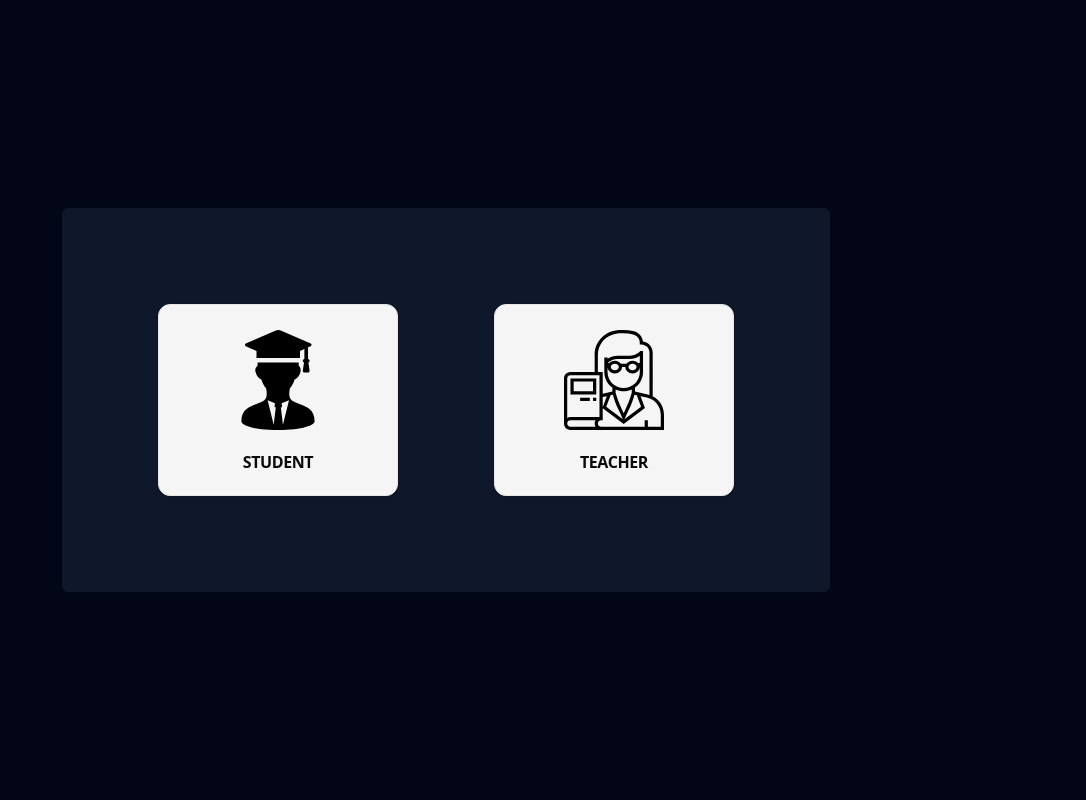
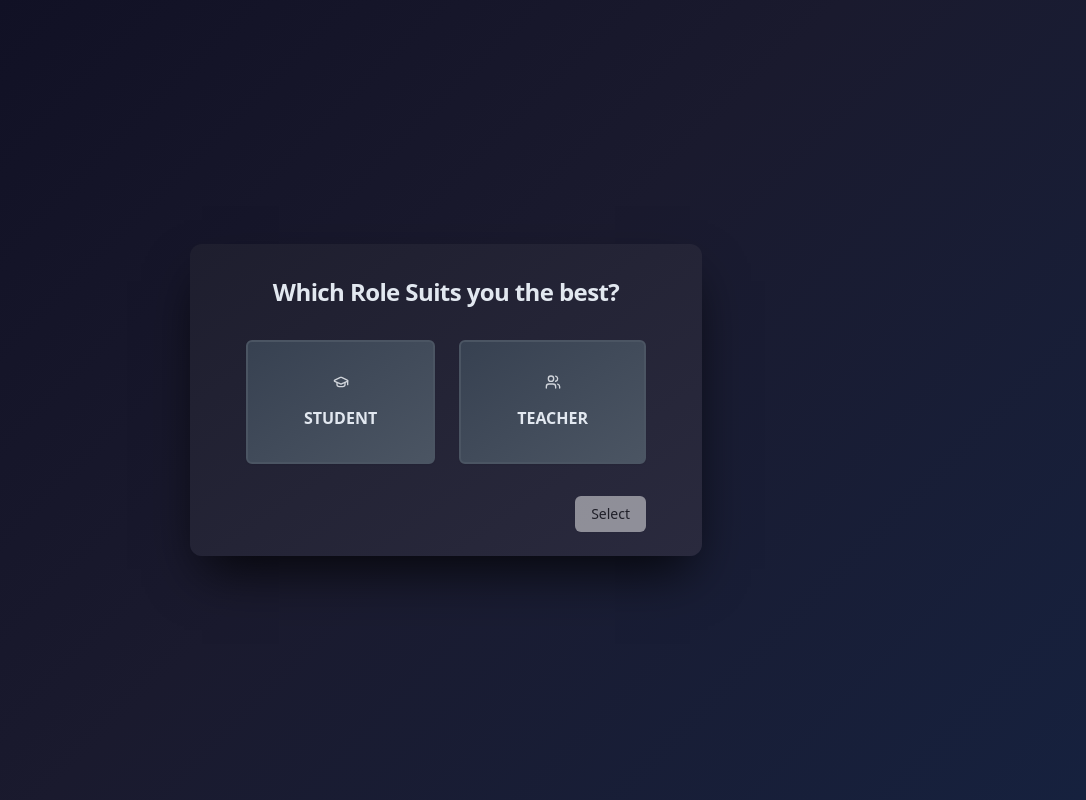
Before and after one commit to royanish0410/test-track, a Next.js app: page /select-role in a window 1280 px wide. Shown: the whole page, without its empty margins (194-1280 px from the left). Built offline with nearby package versions, Linux system fonts and the light colour scheme; no server answers; sample sign-in values are in the browser's storage.

Commit message:
Email and password login verification and Role updation created. But UI Have to update.

```diff
--- /dev/null
+++ b/src/app/check-role/page.tsx
@@ -0,0 +1,25 @@
+
+"use client";
+
+import { useUser } from "@clerk/nextjs";
+import { useRouter } from "next/navigation";
+import { useEffect } from "react";
+
+export default function CheckRolePage() {
+    const { user, isLoaded } = useUser();
+    const router = useRouter();
+
+    useEffect(() => {
+        if (!isLoaded) return;
+
+        const role = user?.publicMetadata?.role;
+
+        if (!role) {
+            router.push("/select-role");
+        } else {
+            router.push("/dashboard");
+        }
+    }, [isLoaded, user]);
+
+    return <div>Loading...</div>;
+}
--- a/src/app/select-role/page.tsx
+++ b/src/app/select-role/page.tsx
@@ -1,46 +1,161 @@
-'use client'
+"use client"
 
-import { Card,CardTitle,CardContent } from '@/components/ui/card';
-import React from 'react'
-import { useState } from 'react';
-import Image from 'next/image';
+import { useState } from "react"
+import { Card, CardContent, CardFooter, CardHeader, CardTitle } from "@/components/ui/card"
+import { Button } from "@/components/ui/button"
+import { GraduationCap, Loader2, Users } from "lucide-react"
+import { Dialog, DialogContent, DialogDescription, DialogFooter, DialogHeader, DialogTitle, DialogTrigger } from "@/components/ui/dialog"
+import { useUser } from "@clerk/nextjs"
+import { useRouter } from "next/navigation"
 
-const StudentCard = () => {
-    return (
-        <Card className='bg-neutral-100 h-[12rem] w-[15rem] flex flex-col items-center justify-center hover:bg-neutral-50 hover:shadow-lg transition ease-in'>
-            <CardContent>
-                <div>
-                    <Image src={'/student.svg'} alt='STUDENT' width={100} height={100}/>
-                </div>
-            </CardContent>
-            <CardTitle>STUDENT</CardTitle>
-        </Card>
-    )
-}
-const TeacherCard = () => {
-    return (
-        <Card className='bg-neutral-100 h-[12rem] w-[15rem] flex flex-col items-center justify-center hover:bg-neutral-50 hover:shadow-lg transition ease-in'>
-            <CardContent>
-                <div>
-                    <Image src={'/teacher.svg'} alt='Teacher' width={100} height={100}/>
-                </div>
-            </CardContent>
-            <CardTitle>TEACHER</CardTitle>
-        </Card>
-    )
-}
+export default function RoleSelector() {
+    const [selectedRole, setSelectedRole] = useState<"STUDENT" | "TEACHER" | "">("")
+    const [isLoading,setIsLoading] = useState<boolean>(false);
+    const [isDialogOpen, setIsDialogOpen] = useState<boolean>(false)
+    const {isLoaded,isSignedIn,user} = useUser();
+    const router = useRouter();
 
-const page = () => {
-    const [role, setrole] = useState("");
+    if(!isLoaded || !isSignedIn || (user.publicMetadata?.role === "STUDENT"||user.publicMetadata?.role === "TEACHER")) return;
+
+    const handleRoleSubmit = async (e:React.FormEvent) => {
+        e.preventDefault()
+        setIsLoading(true)
+        try {
+            if(!isLoaded || !isSignedIn || !user) return;
+            const updateResponse = await fetch('/api/users/set-role/',{
+                method:"POST",
+                headers:{
+                    'Content-Type': 'application/json'
+                },
+                body: JSON.stringify({
+                    userId:user?.id,
+                    role:selectedRole
+                })
+            })
+
+            if(!updateResponse.ok){
+                throw new Error(`HTTP error status : ${updateResponse.status}`)
+            }
+            console.log("Data updated successfully.")
+
+            setIsDialogOpen(false);
+
+            router.push("/dashboard")
+        } catch (error) {
+            console.error("Failed due to : ",error);
+        } finally {
+            setIsLoading(false);
+        }
+    }
 
     return (
-        <div className='bg-slate-950 w-full min-h-screen flex flex-row items-center justify-center'>
-            <div className='flex flex-row items-center justify-evenly h-[24rem] w-[48rem] bg-slate-900 rounded-md'>
-                <StudentCard/>
-                <TeacherCard/>
-            </div>
+        <div
+        className="min-h-screen flex items-center justify-center p-4"
+        style={{
+            background: "linear-gradient(135deg, #0f0f23 0%, #1a1a2e 50%, #16213e 100%)",
+        }}
+        >
+            <Card
+            className="w-full max-w-lg border-0 shadow-2xl"
+            style={{
+            background: "linear-gradient(145deg, #1e1e2e, #2a2a3e)",
+            boxShadow: "0 25px 50px -12px rgba(0, 0, 0, 0.8)",
+            }}
+            >
+                <CardHeader className="text-center pb-8 pt-8">
+                    <CardTitle className="text-2xl font-bold tracking-tight" style={{ color: "#e2e8f0" }}>
+                        Which Role Suits you the best?
+                    </CardTitle>
+                </CardHeader>
+
+                <CardContent className="pb-8">
+                    <div className="flex gap-6 justify-center">
+                        <Button
+                        variant="outline"
+                        size="lg"
+                        onClick={() => setSelectedRole("STUDENT")}
+                        className={`flex flex-col items-center gap-4 h-auto py-8 px-14 border-2 transition-all duration-300 ${
+                            selectedRole === "STUDENT"
+                            ? "border-blue-400 shadow-lg shadow-blue-400/25"
+                            : "border-gray-600 hover:border-gray-500"
+                        }`}
+                        style={{
+                            background:
+                            selectedRole === "STUDENT"
+                                ? "linear-gradient(145deg, #1e3a8a, #3b82f6)"
+                                : "linear-gradient(145deg, #374151, #4b5563)",
+                            color: "#e2e8f0",
+                            transform: selectedRole === "STUDENT" ? "scale(1.05)" : "scale(1)",
+                        }}
+                        >
+                            <GraduationCap size={40} className={selectedRole === "STUDENT" ? "text-blue-200" : "text-gray-300"} />
+                            <span className="font-semibold text-base">STUDENT</span>
+                        </Button>
+
+                        <Button
+                        variant="outline"
+                        size="lg"
+                        onClick={() => setSelectedRole("TEACHER")}
+                        className={`flex flex-col items-center gap-4 h-auto py-8 px-14 border-2 transition-all duration-300 ${
+                            selectedRole === "TEACHER"
+                            ? "border-emerald-400 shadow-lg shadow-emerald-400/25"
+                            : "border-gray-600 hover:border-gray-500"
+                        }`}
+                        style={{
+                            background:
+                            selectedRole === "TEACHER"
+                                ? "linear-gradient(145deg, #065f46, #10b981)"
+                                : "linear-gradient(145deg, #374151, #4b5563)",
+                            color: "#e2e8f0",
+                            transform: selectedRole === "TEACHER" ? "scale(1.05)" : "scale(1)",
+                        }}
+                        >
+                            <Users size={40} className={selectedRole === "TEACHER" ? "text-emerald-200" : "text-gray-300"} />
+                            <span className="font-semibold text-base">TEACHER</span>
+                        </Button>
+                    </div>
+                </CardContent>
+                <CardFooter className="flex justify-end px-14">
+                    <Dialog open={isDialogOpen}>
+                        <DialogTrigger asChild>
+                            <Button variant={"secondary"} disabled={selectedRole===""} onClick={()=>setIsDialogOpen(true)}>Select</Button>
+                        </DialogTrigger>
+                        <DialogContent>
+                            <DialogHeader>
+                                <DialogTitle>Role selected as {selectedRole}</DialogTitle>
+                                <DialogDescription>
+                                    Your Role is selected as {selectedRole}, Are you sure? As this will be your final choice, you won't able to change it no more.
+                                </DialogDescription>
+                            </DialogHeader>
+                            <div>
+                                <DialogDescription>
+                                    {
+                                        (selectedRole==="STUDENT")?
+                                        "You have selected your role as a Student. You will be able to see and attempt various quizzes based on Subjects and check the score you have secured."
+                                        :
+                                        "You have selected your role as a Teacher. You will be able to create and share various quizzes based on the Subjects and check the number of students attempted and score of the students."
+                                    }
+                                </DialogDescription>
+                            </div>
+                            <DialogFooter>
+                                <Button disabled={isLoading} onClick={handleRoleSubmit}>
+                                    {
+                                        (isLoading)?
+                                        <>
+                                        <Loader2 className="animate-spin"/>
+                                        Loading...
+                                        </>:
+                                        "SUBMIT"
+                                    }
+                                </Button>
+                                <Button onClick={()=>setIsDialogOpen(false)}>
+                                    CANCEL
+                                </Button>
+                            </DialogFooter>
+                        </DialogContent>
+                    </Dialog>
+                </CardFooter>
+            </Card>
         </div>
     )
 }
-
-export default page
```
